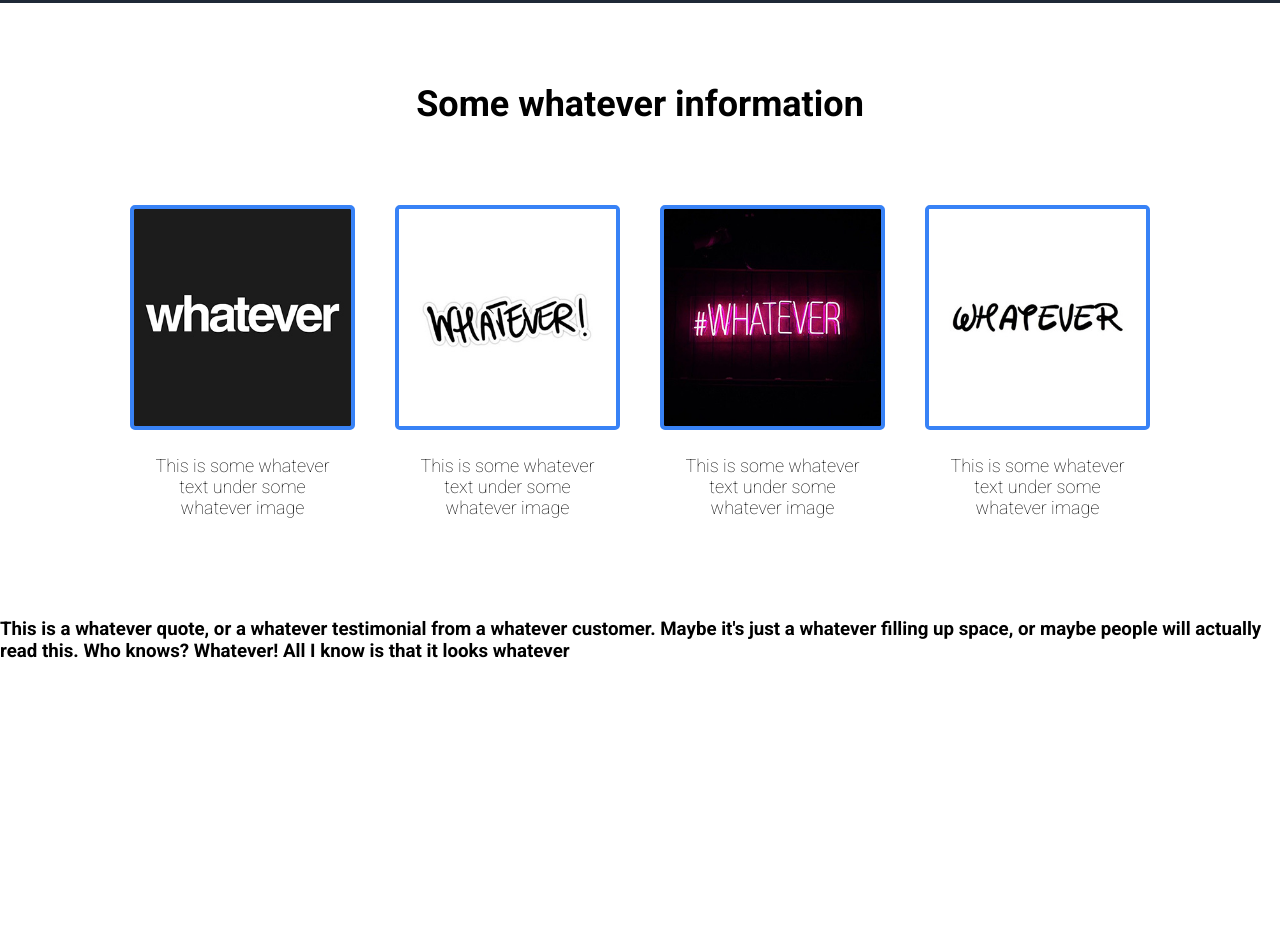
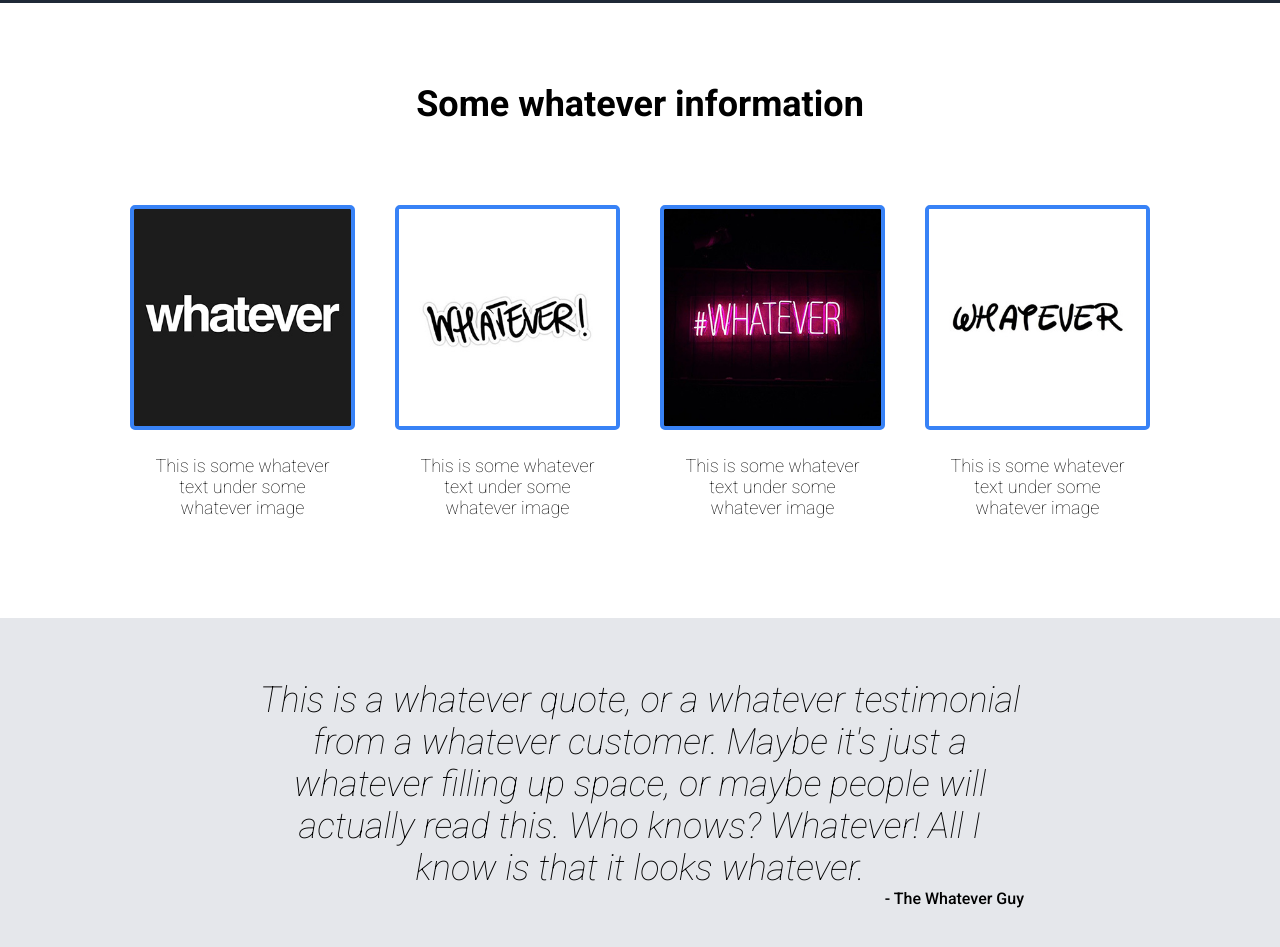
Before and after one commit to ismaelpaul/odin-landing-page, a plain HTML site: page index.html in a window 1280 px wide. Shown: the part 545-1492 px from the top of the page. Before the commit the page ends 1207 px from the top, so only its background shows below. Drawn offline with Linux system fonts and the light colour scheme.

Commit message:
Created quote section

```diff
--- a/index.html
+++ b/index.html
@@ -53,7 +53,8 @@
     <div class="quote">
         <h3>This is a whatever quote, or a whatever testimonial from a whatever customer. Maybe it's just a whatever
             filling up space, or maybe people will actually read this. Who knows?
-            Whatever! All I know is that it looks whatever</h3>
+            Whatever! All I know is that it looks whatever.</h3>
+        <h4>- The Whatever Guy</h4>
     </div>
 </body>
 </html>
--- a/style.css
+++ b/style.css
@@ -105,4 +105,24 @@ display: flex;
 justify-content: center;
 align-items: center;
 flex-direction: column;
+flex-wrap: wrap;
 }
+.quote {
+    display: flex;
+    flex-direction: column;
+    height: 350px;
+    background-color: #e5e7eb;
+    justify-content: center;
+}
+.quote h3 {
+    font-size: 36px;
+    font-weight: 100;
+    font-style: italic;
+    text-align: center;
+    padding: 0 20% 0 20%;
+}
+.quote h4 {
+    text-align: right;
+    padding-right: 20%;
+    font-weight: 500;
+}
```
